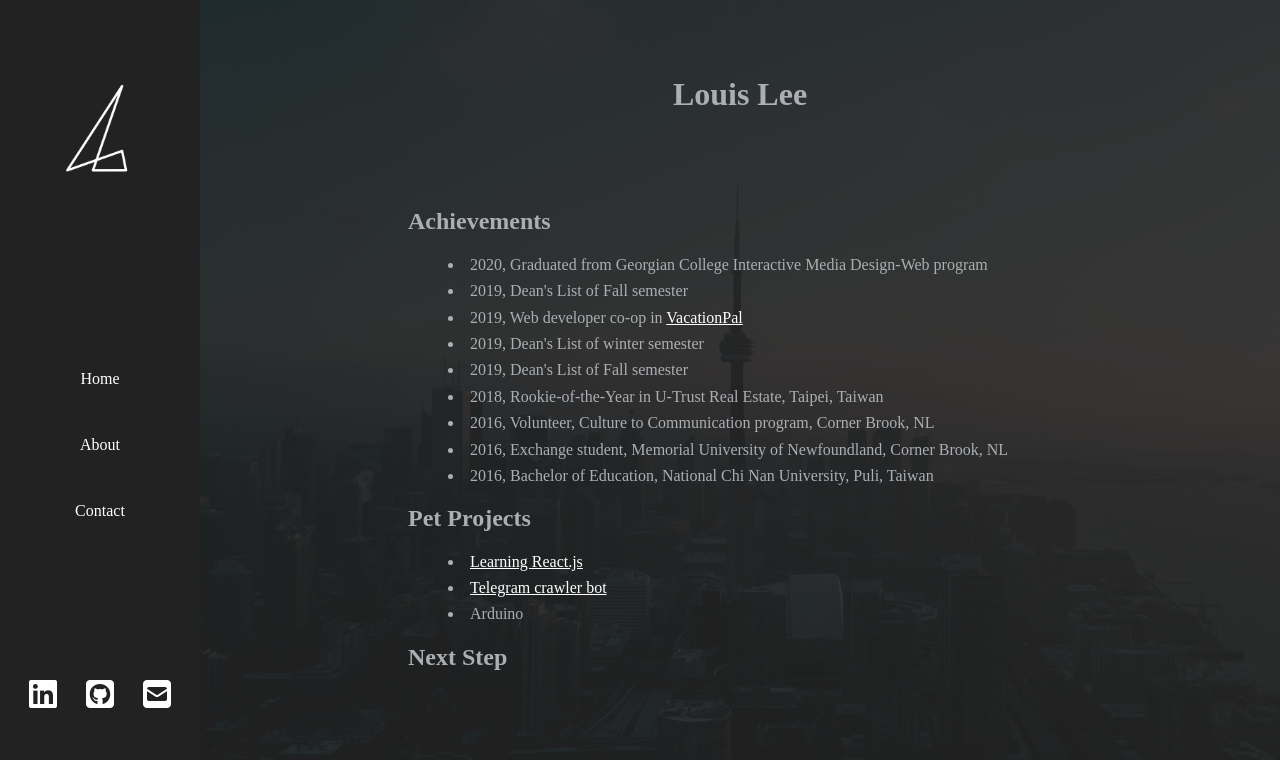
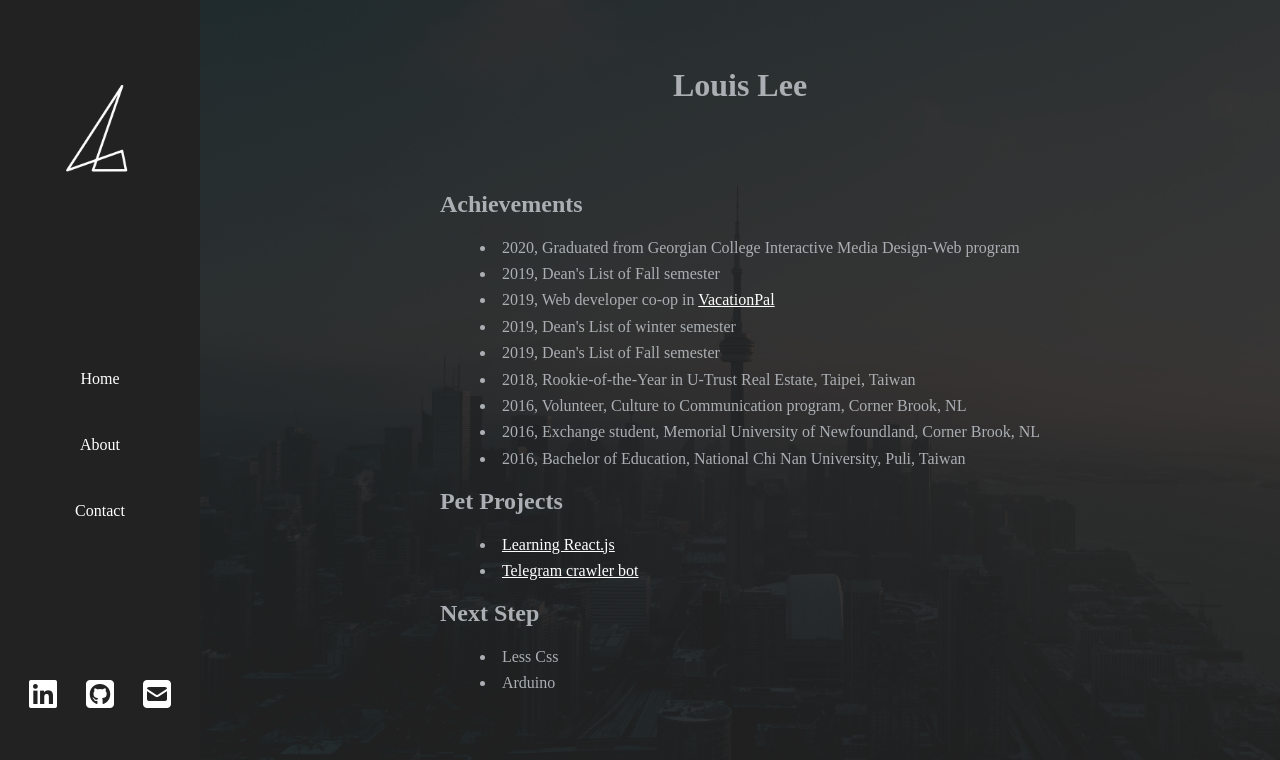
Before and after one commit to yhl234/vue-portfolio, a Vue app: page / in a window 1280 px wide. Both pictures are taken after a click on the link "About". Shown: the top 760 px of the page. Built offline with nearby package versions, Linux system fonts and the light colour scheme; a web font is replaced by a local one.

Commit message:
update about

```diff
--- a/src/components/About.vue
+++ b/src/components/About.vue
@@ -23,9 +23,12 @@
       <li>
         <a href="https://github.com/yhl234/play-node-js-crawler">Telegram crawler bot</a>
       </li>
+    </ul>
+    <h2>Next Step</h2>
+    <ul>
+      <li>Less Css</li>
       <li>Arduino</li>
     </ul>
-    <h2>Next Step</h2>
   </div>
 </template>
 <script>
@@ -35,7 +38,7 @@ export default {
 </script>
 <style scoped lang="scss">
 .bottom {
-  margin: 0 10rem;
+  margin: 0 auto;
 }
 ul {
   // margin: 0 10rem;
```
